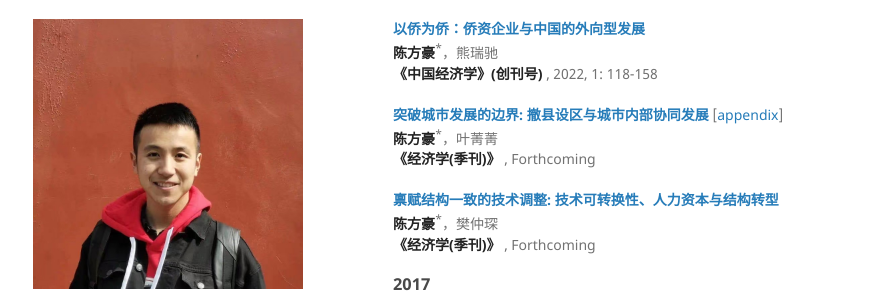
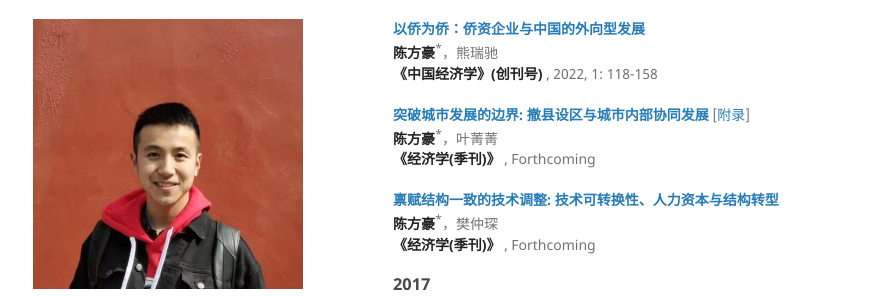
Before and after one commit to FanghaoChen/homepage, a Jekyll site: the page built from research.md, in a window 1280 px wide and 900 px high. Shown: the part 173-470 px from the top of the window, without its empty margins (177-1073 px from the left). Built offline with Jekyll 4.4.1, drawn with Linux system fonts in a browser that asks for light colours.

Commit message:
Update research.md

```diff
--- a/research.md
+++ b/research.md
@@ -12,7 +12,7 @@ layout: default
 **陈方豪**<sup>*</sup>，熊瑞驰 <br/>
 **《中国经济学》(创刊号)** , 2022, 1: 118-158
 
-**[突破城市发展的边界: 撤县设区与城市内部协同发展](./assets/annex_draft_221027.pdf)** [[appendix](./assets/annex_appendix_221027.pdf)] <br/>
+**[突破城市发展的边界: 撤县设区与城市内部协同发展](./assets/annex_draft_221027.pdf)** [[附录](./assets/annex_appendix_221027.pdf)] <br/>
 **陈方豪**<sup>*</sup>，叶菁菁 <br/>
 **《经济学(季刊)》** , Forthcoming
 
```
